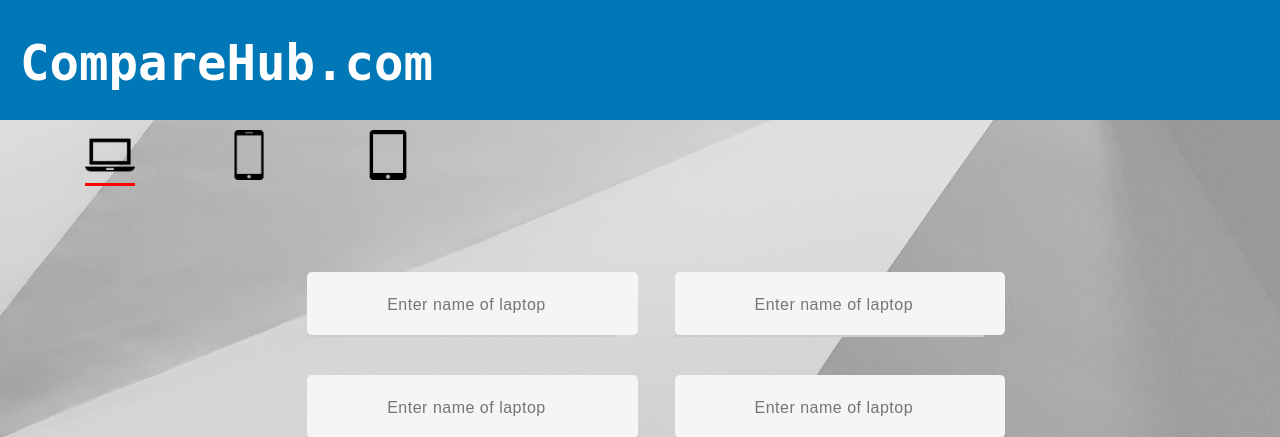
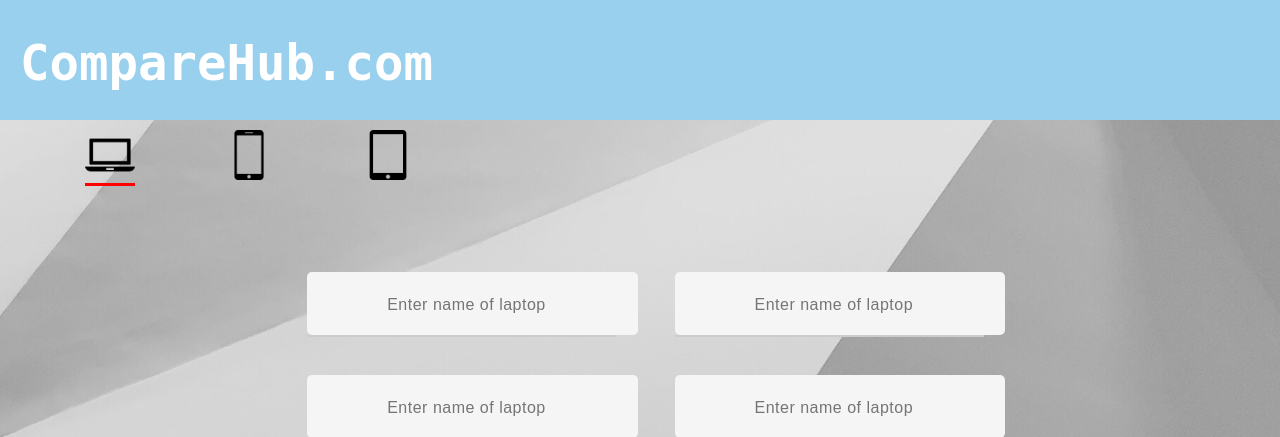
Before and after one commit to AyushD95/Web-Scrapping-for-Product-Comparision, a Flask app: page / in a window 1280 px wide. Shown: the top 437 px of the page. Run offline with Flask 3, Linux system fonts and the light colour scheme; some libraries are stand-ins or nearby versions.

Commit message:
Update index.html

```diff
--- a/templates/index.html
+++ b/templates/index.html
@@ -23,7 +23,7 @@ body {
 
 
 header {
-    background-color: #0078b7;
+    background-color: #98d0ee;
     height: 80px;
     color: #fff;
 
```
